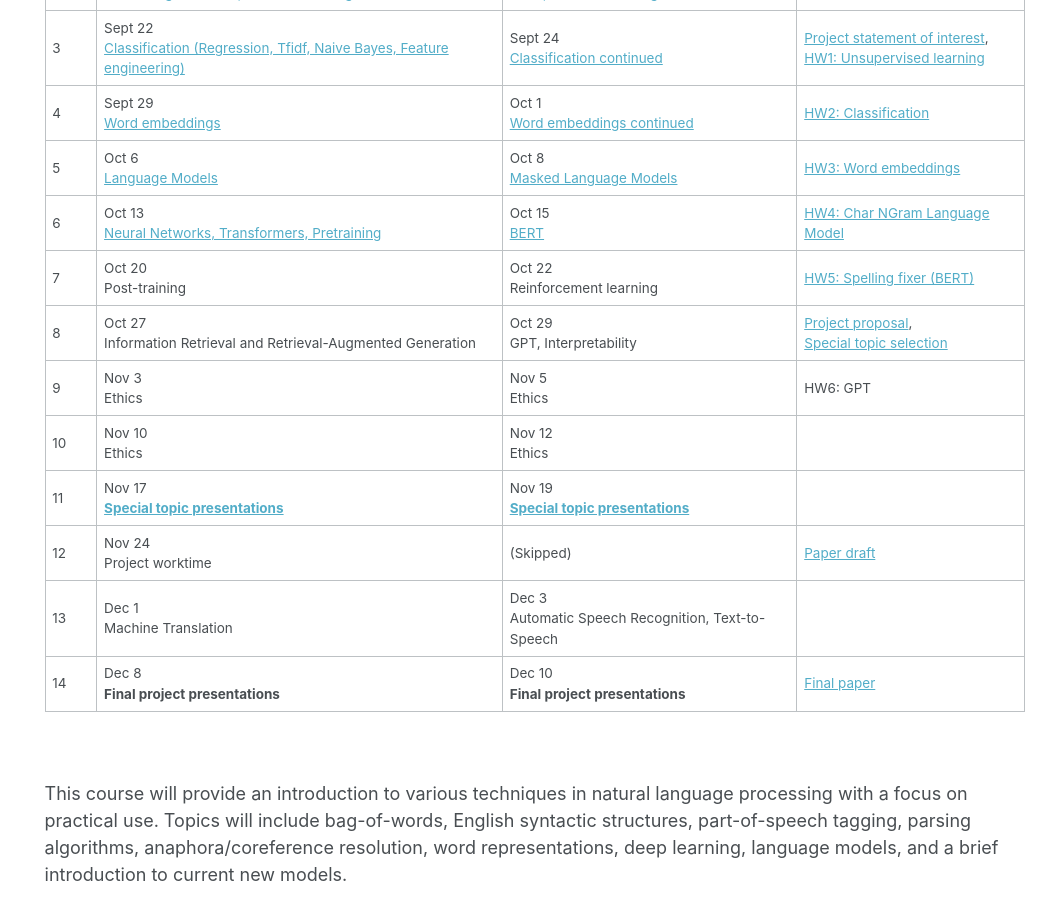
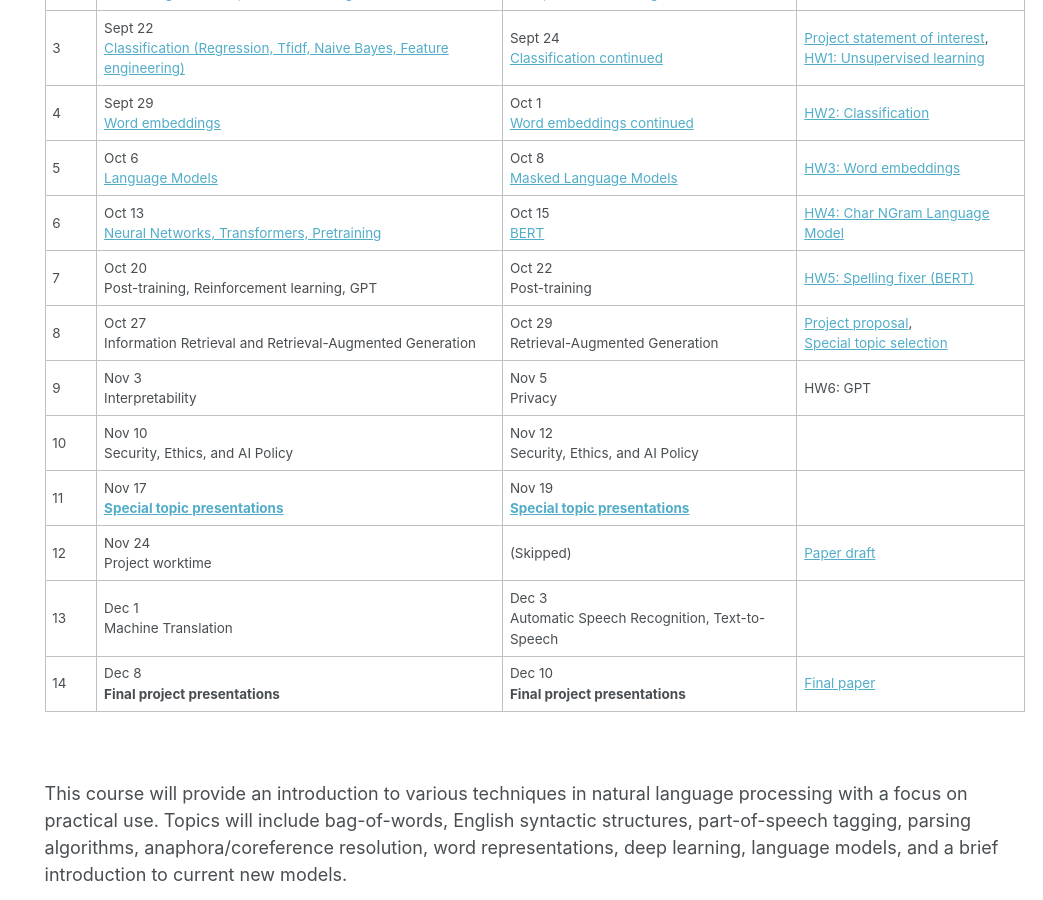
Before and after one commit to rasikabh/rasikabh.github.io, a Jekyll site: the page built from _pages/nlp2026.md, in a window 1280 px wide and 900 px high, scrolled down 536 px. Shown: the whole window, without its empty margins (237-1280 px from the left). Built offline with Jekyll 4.4.1, drawn with Linux system fonts in a browser that asks for light colours.

Commit message:
Shift a few lectures around

```diff
--- a/_pages/nlp2026.md
+++ b/_pages/nlp2026.md
@@ -40,10 +40,10 @@ h2, h3, h4, h5, h6 {margin: 0;}
 | 4 | Sept 29 <br> [Word embeddings](https://docs.google.com/presentation/d/1fhzY7yODlnnsPVeuvNoKv1Y2ZsnldAgqLiKaGOZA0tw/edit?usp=sharing) | Oct 1 <br> [Word embeddings continued](https://docs.google.com/presentation/d/1fhzY7yODlnnsPVeuvNoKv1Y2ZsnldAgqLiKaGOZA0tw/edit?usp=sharing) | [HW2: Classification](https://docs.google.com/document/d/1tcz8YJ2ufOgt3XkEr8jyNX5emlqMNpqZCGdTJKln7vk/edit?usp=sharing) |
 | 5 | Oct 6 <br> [Language Models](https://docs.google.com/presentation/d/1JK3dHFzuH09if3kN860tLcv0U8MgG7OCZR6FgOw_v7g/edit?usp=sharing) | Oct 8 <br> [Masked Language Models](https://docs.google.com/presentation/d/1Gfd7RHqNEliIHXsX_4zt-9IXOhS95tneQh5jHAs-Okk/edit?usp=sharing) | [HW3: Word embeddings](https://docs.google.com/document/d/10ztfBMexiJWi2-8x9_lQDcJtrc3n8bND8y99wCxOk14/edit?usp=sharing) |
 | 6 | Oct 13 <br> [Neural Networks, Transformers, Pretraining](https://docs.google.com/presentation/d/1Gfd7RHqNEliIHXsX_4zt-9IXOhS95tneQh5jHAs-Okk/edit?usp=sharing) | Oct 15 <br> [BERT](https://docs.google.com/presentation/d/1Gfd7RHqNEliIHXsX_4zt-9IXOhS95tneQh5jHAs-Okk/edit?usp=sharing) | [HW4: Char NGram Language Model](https://docs.google.com/document/d/1vvL1ZKmlSqaU9_ZyGOoDcpbBLqECxeA9IsYKCTMWjhU/edit?usp=sharing) |
-| 7 | Oct 20 <br> Post-training | Oct 22 <br> Reinforcement learning | [HW5: Spelling fixer (BERT)](https://docs.google.com/document/d/1uti-8TZaxlRnKl2e4HyNdwVIQ1swn3-If-7uPuWohaw/edit?usp=sharing) |
-| 8 | Oct 27 <br> Information Retrieval and Retrieval-Augmented Generation | Oct 29 <br> GPT, Interpretability | [Project proposal](https://docs.google.com/document/d/1EIH9J0WQ0WLz2YYH4i2iGDVnrcge4hzrffRvvk6KFDo/edit?usp=sharing), <br> [Special topic selection](https://docs.google.com/spreadsheets/d/13w6P9529-5FEtqWqYkOjvoE6RHs3s4Quq5942s11yeQ/edit?usp=sharing) |
-| 9 | Nov 3 <br> Ethics | Nov 5 <br> Ethics | HW6: GPT |
-| 10 | Nov 10 <br> Ethics | Nov 12 <br> Ethics |  |
+| 7 | Oct 20 <br> Post-training, Reinforcement learning, GPT | Oct 22 <br> Post-training | [HW5: Spelling fixer (BERT)](https://docs.google.com/document/d/1uti-8TZaxlRnKl2e4HyNdwVIQ1swn3-If-7uPuWohaw/edit?usp=sharing) |
+| 8 | Oct 27 <br> Information Retrieval and Retrieval-Augmented Generation | Oct 29 <br> Retrieval-Augmented Generation | [Project proposal](https://docs.google.com/document/d/1EIH9J0WQ0WLz2YYH4i2iGDVnrcge4hzrffRvvk6KFDo/edit?usp=sharing), <br> [Special topic selection](https://docs.google.com/spreadsheets/d/13w6P9529-5FEtqWqYkOjvoE6RHs3s4Quq5942s11yeQ/edit?usp=sharing) |
+| 9 | Nov 3 <br> Interpretability | Nov 5 <br> Privacy | HW6: GPT |
+| 10 | Nov 10 <br> Security, Ethics, and AI Policy | Nov 12 <br> Security, Ethics, and AI Policy |  |
 | 11 | Nov 17 <br> [**Special topic presentations**](https://docs.google.com/spreadsheets/d/13w6P9529-5FEtqWqYkOjvoE6RHs3s4Quq5942s11yeQ/edit?usp=sharing) | Nov 19 <br> [**Special topic presentations**](https://docs.google.com/spreadsheets/d/13w6P9529-5FEtqWqYkOjvoE6RHs3s4Quq5942s11yeQ/edit?usp=sharing) |  |
 | 12 | Nov 24 <br> Project worktime | (Skipped) | [Paper draft](https://docs.google.com/document/d/1EIH9J0WQ0WLz2YYH4i2iGDVnrcge4hzrffRvvk6KFDo/edit?usp=sharing) |
 | 13 | Dec 1 <br> Machine Translation | Dec 3 <br> Automatic Speech Recognition, Text-to-Speech |  |
```
